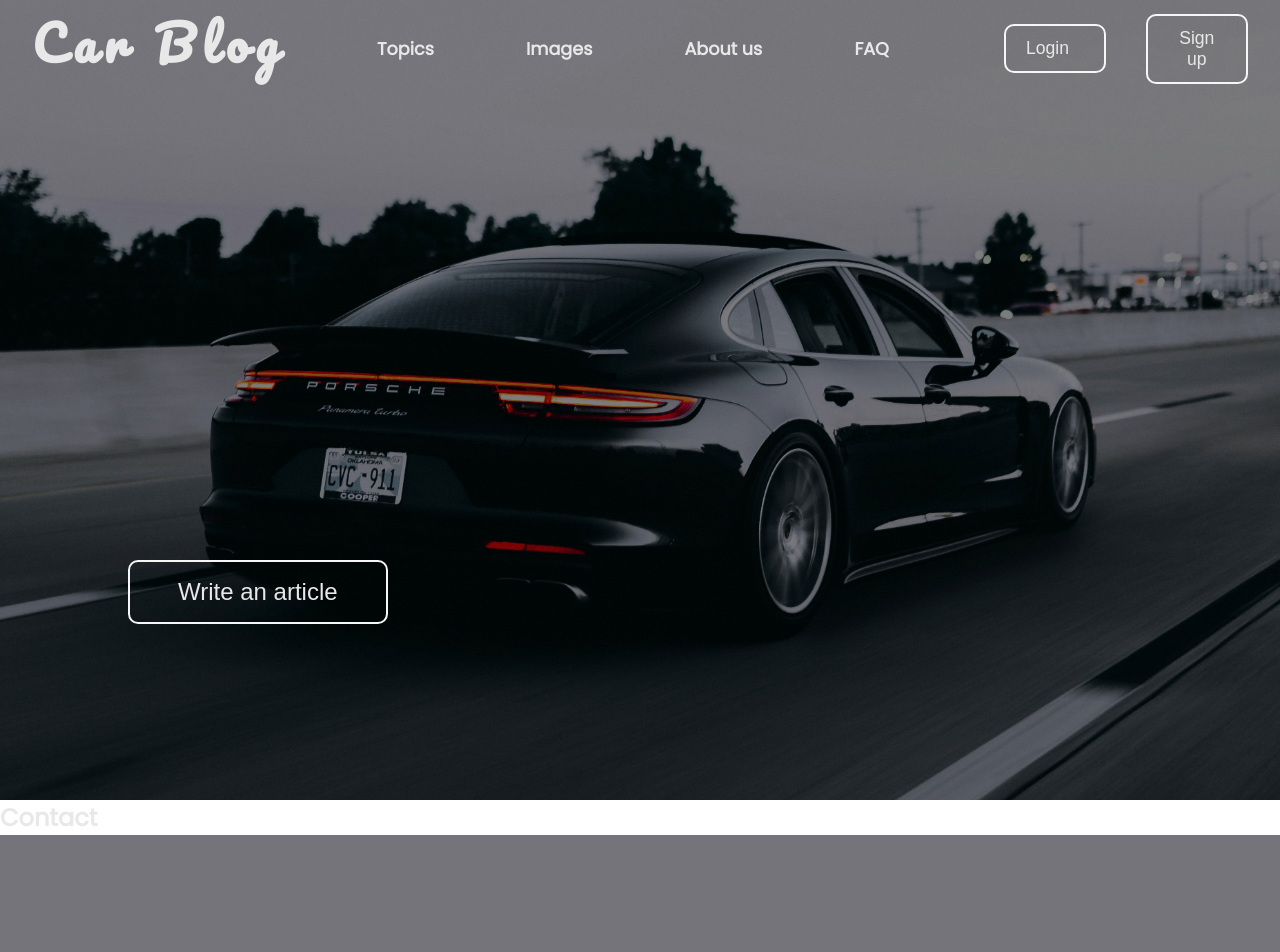
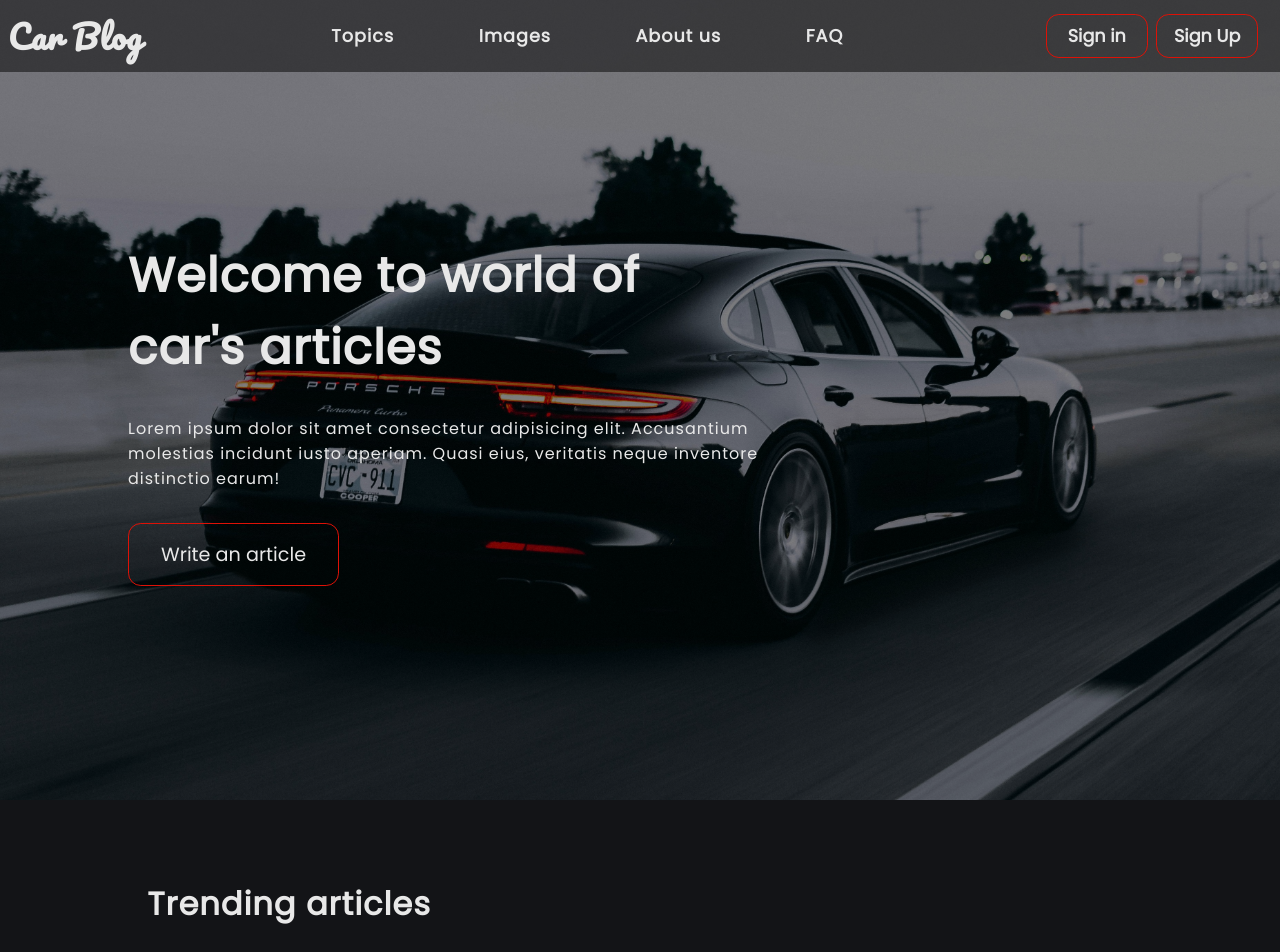
Before and after one commit to Martin-Trinh/Car-Post-Blog, a PHP site: page / in a window 1280 px wide. Shown: the top 952 px of the page. Before the commit the page ends 835 px from the top, so only its background shows below. Run offline with PHP 8.4, Linux system fonts and the light colour scheme.

Commit message:
Homepage styling

```diff
--- a/css/style.css
+++ b/css/style.css
@@ -8,46 +8,61 @@
 /* || variables */
 
 :root{
-    --bg-primary: #f6f6f6;
-    --bg-secondary: #e8e8e8;
-    /* --text-color: #333333; */
+    --bg-primary:#131417;
+    --bg-alt: #e8e8e8;
     --text-color: #e8e8e8;
-    --decor-color: #b90504;
+    --text-color-heading: #fff;
+    --decor-color: #de1106;
     --ff-normal: 'Poppins', sans-serif;
     --ff-heading:'Pacifico', cursive;
-    --fw: 600
+    --fw: 400;
+    --fw-bold: 600;
 }
 /* || GENERAL STYLES */
 body{
     font-family: var(--ff-normal);
+    font-weight: var(--fw);
+    letter-spacing: 1px;
     color: var(--text-color);
-    font-weight: var(--fw);
 }
 a {
     text-decoration: none;
+    color: inherit;
     outline: none;
-    cursor: pointer
+    cursor: pointer;
+    transition: color .25s ease;
 }
 a:visited{
     color: var(--text-color);
 }
 
+
 button{
+    display: inline-block;
+    font: inherit;
+    color: inherit;
     outline: none;
     cursor: pointer;
-    border-radius: 10px;
-    text-align: center;
-    padding: .75rem 1.25rem;
-    border: 2px solid var(--bg-primary);
-    font-size: 1.1rem;
+    border-radius: .8rem;
+    padding: 0.5rem;
+    border: .1rem solid var(--decor-color);
     background-color: transparent;
     color: var(--text-color);
+    text-align: inherit;
+    text-decoration: none;
+    transition: background-color .25s ease-in
 }
 button:hover{
-    background-color: var(--bg-primary);
+    background-color: var(--decor-color);
+    color: var(--bg-primary);
 }
 li {
     list-style: none;
+}
+img {
+    width: 100%;
+    object-fit: cover;
+    display: block;
 }
 /* || Header */
 
@@ -55,16 +70,31 @@
     position: relative;
     min-height: 100vh;
     max-width: 100%;
-    background-image: linear-gradient(rgba(0,0,0, 0.5), rgba(0,0,0, 0.5)), url(../img/porsche_black.jpg);
+    background: linear-gradient(rgba(0,0,0, 0.5), rgba(0,0,0, 0.5)), url(../img/porsche_black.jpg);
     background-position: center;
     background-size: cover;
+    background-attachment: fixed;
 }
-header .write-btn{
+
+
+.heading-text{
     position: absolute;
-    top: 70%;
+    width: 40rem;
+    top: 30%;
     left: 10%;
-    padding: 1rem 3rem;
-    font-size: 1.5rem;
+    display: flex;
+    flex-direction: column;
+    justify-content: flex-start;
+    align-items: start;
+    gap: 2rem
+}
+.heading-text h2{
+    font-size: 3rem;
+}
+
+.write-btn{
+    padding: 1rem 2rem;
+    font-size: 1.2rem;
 }
 /* || Navigation */
 nav {
@@ -72,15 +102,17 @@
     justify-content: space-between;
     color: var(--text-color);
     font-size: 1.1rem;
-    /* background-color: var(--bg-secondary); */
+    text-align: center;
+    transition: color ease 1s;
+    font-weight: var(--fw-bold);
+    background-color: rgba(0,0,0, 0.5);
 }
-nav .page-logo{
+.page-logo{
     font-family: var(--ff-heading);
-    font-size: 3rem;
-    letter-spacing: 0.5rem;
-    margin-left: 2rem;
+    font-size: 2rem;
+    padding: .5rem
 }
-nav .nav-links {
+nav .menu {
     align-items: center;
     display: flex;
     justify-content: space-between;
@@ -90,17 +122,143 @@
 nav .login {
     display: flex;
     align-items: center;
-    justify-content: space-between;
-    margin: .75rem;
-    margin-right: 2rem;
+    justify-content: center;
+    gap: 0.5rem;
     width: 20%;
 }
 nav .login button{
     width:40%;
 }
-nav .nav-links .dropdown{
+.menu a:hover{
+    color:var(--decor-color);
+}
+.dropdown{
     position: absolute;
     display: none;
+    text-align: start;
+}
+.topic:hover .dropdown{
+    display: block;
 }
 
-/* || Typography */
+.container{
+    background-color: var(--bg-primary);
+    max-width: 100%;
+    margin: 0 auto;
+    padding: 3rem 1.5rem;
+}
+/* || Trending section styles */
+.trending-article, .latest-article{
+    width: 80%;
+    margin: auto;
+}
+.section-heading{
+    padding:2rem 0;
+    font-size: 2rem;
+    border-bottom: 1px solid var(--decor-color);
+}
+
+.article{
+    font-size: 0.9rem ;
+    display: flex;
+    margin-top: 2rem;
+    gap: 2rem;
+
+}
+.article-img{
+    flex:1;
+    overflow: hidden;
+    height: fit-content;
+    border-radius: 1rem;
+    box-shadow: rgba(100, 100, 111, 0.2) 0px 7px 29px 0px;
+}
+
+.article-info{
+    display: flex;
+    flex-direction: column;
+    justify-content: space-between;
+    gap: 1rem;
+    align-items: start;
+    flex: 1;
+}
+.article-heading a{
+    font-size: 1.4rem;
+}
+.article-heading:hover a{
+    color: white;
+}
+
+.article-data{
+    width: 100%;
+    display: flex;
+    justify-content: space-between;
+    align-items: flex-end;
+}
+
+.category-btn{
+    padding: 0.5rem 1rem;
+    background-color: var(--bg-alt);
+    color: var(--decor-color);
+    border-radius: 3rem;
+    font-weight: 600;
+}
+.read-btn{
+    padding: 0.7rem 1rem;
+}
+
+.likes{
+    margin-right: 2rem
+}
+
+
+/* || Latest article */
+
+.latest-list{
+    display: grid;
+    grid-template-columns: repeat(3, 1fr);
+    gap: 3rem;
+}
+.latest-article .article{
+    font-size: 0.8rem;
+    flex-direction: column;
+}
+.latest-article .category-btn{
+    padding: 0.2rem 0.5rem;
+}
+.latest-article h3 a{
+    font-size: 1rem;
+}
+
+/* || Footer */
+footer{
+    border-top: 1px solid var(--decor-color);
+    background-color: #f5f5f5;
+    padding: 3rem 0 0;
+    display: grid;
+    grid-template-columns: 2fr 1fr 1fr 1fr;
+    margin: auto;
+    gap: 2rem;
+    font-size: 0.8rem;
+    line-height: 1.6rem;
+    border: 1px solid var(--decor-color);
+}
+footer p{
+    font-size: 0.7rem;
+}
+footer a:hover{
+    color: white;
+}
+footer h2{
+    margin-bottom: 1rem;
+    font-weight: 600;
+    font-size: 1.2rem;
+}
+.footer-about{
+    display: flex;
+    flex-direction: column;
+    gap: 1rem
+}
+
+.copyright-footer{
+    margin-top: 2rem
+}
--- a/index.html
+++ b/index.html
@@ -1,19 +1,24 @@
 <html lang="en">
   <head>
-    <meta charset="UTF-8">
-    <meta name="viewport" content="width=device-width, initial-scale=1.0">
+    <meta charset="UTF-8" />
+    <meta name="viewport" content="width=device-width, initial-scale=1.0" />
     <title>Car Blog</title>
-    <link rel="stylesheet" href="css/style.css">
+    <!-- Icons -->
+    <link rel="stylesheet" href="https://cdnjs.cloudflare.com/ajax/libs/font-awesome/6.4.2/css/all.min.css">
+    <!-- Styling -->
+    <link rel="stylesheet" href="css/style.css" />
+    <!-- Script -->
     <script src="script.js" defer></script>
   </head>
   <body>
     <header class=".container">
-        <nav class="navigation">
+      <nav class="navbar">
         <h2 class="page-logo">
           <a href="">Car Blog</a>
         </h2>
-            <ul class="nav-links">
-                <li><a href="">Topics</a>
+        <ul class="menu">
+          <li class="topic">
+            <a href="">Topics</a>
             <ul class="dropdown">
               <li><a href="">Latest news</a></li>
               <li><a href="">Reviews</a></li>
@@ -25,28 +30,342 @@
           <li><a href="">FAQ</a></li>
         </ul>
         <div class="login">
-                <button class="button login">Login</button>
-                <button class="button sign-up">Sign up</button>
+          <button class="button login"><a href="">Sign in</a></button>
+          <button class="button sign-up"><a href="">Sign Up</a></button>
         </div>
       </nav>
+      <div class="heading-text">
+        <h2>Welcome to world of car's articles</h2>
+        <p>
+          Lorem ipsum dolor sit amet consectetur adipisicing elit. Accusantium
+          molestias incidunt iusto aperiam. Quasi eius, veritatis neque
+          inventore distinctio earum!
+        </p>
         <button class="write-btn"><a href="">Write an article</a></button>
+      </div>
     </header>
     <main class="container">
-        <article class="article article-primary"></article>
-        <article class="article article-secondary"></article>
+      <section class="trending-article">
+        <h2 class="section-heading">Trending articles</h2>
+        <div class="trending-list">
+          <article class="article">
+            <div class="article-img">
+              <img
+                src="https://images.unsplash.com/photo-1685097879207-1a897190300f?q=80&w=1932&auto=format&fit=crop&ixlib=rb-4.0.3&ixid=M3wxMjA3fDB8MHxwaG90by1wYWdlfHx8fGVufDB8fHx8fA%3D%3D"
+                alt="article img"
+              />
+            </div>
+            <div class="article-info">
+              <h3 class="article-heading">
+                <a href="">
+                  Stála u zrodu Tinderu, pak založila seznamku vyladěnou pro
+                  ženy. Teď se stahuje, byznys drhne
+                </a>
+              </h3>
+              <a class="category-btn">Technology</a>
+              <p class="article-description">
+                Společnost Bumble zažívá akciový pád podobně jako některé další
+                startupové hvězdy. Změny čekají i zakladatelku Whitney Wolfe
+                Herdovou.
+              </p>
+              <div class="article-data">
+                <div class="author">
+                  <p><a class="article-author" href="">Author</a></p>
+                  <p class="article-date">13 January 2023</p>
+                </div>
+                <div class="likes">
+                  <p>10 Likes</p>
+                </div>
+              </div>
+            </div>
+          </article>
+          <article class="article">
+            <div class="article-img">
+              <img
+                src="https://images.unsplash.com/photo-1493238792000-8113da705763?q=80&w=2070&auto=format&fit=crop&ixlib=rb-4.0.3&ixid=M3wxMjA3fDB8MHxwaG90by1wYWdlfHx8fGVufDB8fHx8fA%3D%3D"
+                alt="article img"
+              />
+            </div>
+            <div class="article-info">
+              <h3 class="article-heading">
+                <a href="">
+                  Stála u zrodu Tinderu, pak založila seznamku vyladěnou pro
+                  ženy. Teď se stahuje, byznys drhne
+                </a>
+              </h3>
+              <a class="category-btn">Technology</a>
+              <p class="article-description">
+                Společnost Bumble zažívá akciový pád podobně jako některé další
+                startupové hvězdy. Změny čekají i zakladatelku Whitney Wolfe
+                Herdovou.
+              </p>
+              <div class="article-data">
+                <div class="author">
+                  <p><a class="article-author" href="">Author</a></p>
+                  <p class="article-date">13 January 2023</p>
+                </div>
+                <div class="likes">
+                  <p>10 Likes</p>
+                </div>
+              </div>
+            </div>
+          </article>
+          <article class="article">
+            <div class="article-img">
+              <img
+                src="https://images.unsplash.com/photo-1685097879207-1a897190300f?q=80&w=1932&auto=format&fit=crop&ixlib=rb-4.0.3&ixid=M3wxMjA3fDB8MHxwaG90by1wYWdlfHx8fGVufDB8fHx8fA%3D%3D"
+                alt="article img"
+              />
+            </div>
+            <div class="article-info">
+              <h3 class="article-heading">
+                <a href="">
+                  Stála u zrodu Tinderu, pak založila seznamku vyladěnou pro
+                  ženy. Teď se stahuje, byznys drhne
+                </a>
+              </h3>
+              <a class="category-btn">Technology</a>
+              <p class="article-description">
+                Společnost Bumble zažívá akciový pád podobně jako některé další
+                startupové hvězdy. Změny čekají i zakladatelku Whitney Wolfe
+                Herdovou.
+              </p>
+              <div class="article-data">
+                <div class="author">
+                  <p><a class="article-author" href="">Author</a></p>
+                  <p class="article-date">13 January 2023</p>
+                </div>
+                <div class="likes">
+                  <p>10 Likes</p>
+                </div>
+              </div>
+            </div>
+          </article>
+        </div>
+      </section>
+      <section class="latest-article">
+        <h2 class="section-heading">Latest articles</h2>
+        <div class="latest-list">
+          <article class="article">
+            <div class="article-img">
+              <img
+                src="https://images.unsplash.com/photo-1493238792000-8113da705763?q=80&w=2070&auto=format&fit=crop&ixlib=rb-4.0.3&ixid=M3wxMjA3fDB8MHxwaG90by1wYWdlfHx8fGVufDB8fHx8fA%3D%3D"
+                alt="article img"
+              />
+            </div>
+            <div class="article-info">
+              <h3 class="article-heading">
+                <a href="">
+                  Stála u zrodu Tinderu, pak založila seznamku vyladěnou pro
+                  ženy. Teď se stahuje, byznys drhne
+                </a>
+              </h3>
+              <a class="category-btn">Technology</a>
+              <p class="article-description">
+                Společnost Bumble zažívá akciový pád podobně jako některé další
+                startupové hvězdy. Změny čekají i zakladatelku Whitney Wolfe
+                Herdovou.
+              </p>
+              <div class="article-data">
+                <div class="author">
+                  <p><a class="article-author" href="">Author</a></p>
+                  <p class="article-date">13 January 2023</p>
+                </div>
+                <div class="likes">
+                  <p>10 Likes</p>
+                </div>
+              </div>
+            </div>
+          </article>
+          <article class="article">
+            <div class="article-img">
+              <img
+                src="https://images.unsplash.com/photo-1493238792000-8113da705763?q=80&w=2070&auto=format&fit=crop&ixlib=rb-4.0.3&ixid=M3wxMjA3fDB8MHxwaG90by1wYWdlfHx8fGVufDB8fHx8fA%3D%3D"
+                alt="article img"
+              />
+            </div>
+            <div class="article-info">
+              <h3 class="article-heading">
+                <a href="">
+                  Stála u zrodu Tinderu, pak založila seznamku vyladěnou pro
+                  ženy. Teď se stahuje, byznys drhne
+                </a>
+              </h3>
+              <a class="category-btn">Technology</a>
+              <p class="article-description">
+                Společnost Bumble zažívá akciový pád podobně jako některé další
+                startupové hvězdy. Změny čekají i zakladatelku Whitney Wolfe
+                Herdovou.
+              </p>
+              <div class="article-data">
+                <div class="author">
+                  <p><a class="article-author" href="">Author</a></p>
+                  <p class="article-date">13 January 2023</p>
+                </div>
+                <div class="likes">
+                  <p>10 Likes</p>
+                </div>
+              </div>
+            </div>
+          </article>
+          <article class="article">
+            <div class="article-img">
+              <img
+                src="https://images.unsplash.com/photo-1493238792000-8113da705763?q=80&w=2070&auto=format&fit=crop&ixlib=rb-4.0.3&ixid=M3wxMjA3fDB8MHxwaG90by1wYWdlfHx8fGVufDB8fHx8fA%3D%3D"
+                alt="article img"
+              />
+            </div>
+            <div class="article-info">
+              <h3 class="article-heading">
+                <a href="">
+                  Stála u zrodu Tinderu, pak založila seznamku vyladěnou pro
+                  ženy. Teď se stahuje, byznys drhne
+                </a>
+              </h3>
+              <a class="category-btn">Technology</a>
+              <p class="article-description">
+                Společnost Bumble zažívá akciový pád podobně jako některé další
+                startupové hvězdy. Změny čekají i zakladatelku Whitney Wolfe
+                Herdovou.
+              </p>
+              <div class="article-data">
+                <div class="author">
+                  <p><a class="article-author" href="">Author</a></p>
+                  <p class="article-date">13 January 2023</p>
+                </div>
+                <div class="likes">
+                  <p>10 Likes</p>
+                </div>
+              </div>
+            </div>
+          </article>
+          <article class="article">
+            <div class="article-img">
+              <img
+                src="https://images.unsplash.com/photo-1493238792000-8113da705763?q=80&w=2070&auto=format&fit=crop&ixlib=rb-4.0.3&ixid=M3wxMjA3fDB8MHxwaG90by1wYWdlfHx8fGVufDB8fHx8fA%3D%3D"
+                alt="article img"
+              />
+            </div>
+            <div class="article-info">
+              <h3 class="article-heading">
+                <a href="">
+                  Stála u zrodu Tinderu, pak založila seznamku vyladěnou pro
+                  ženy. Teď se stahuje, byznys drhne
+                </a>
+              </h3>
+              <a class="category-btn">Technology</a>
+              <p class="article-description">
+                Společnost Bumble zažívá akciový pád podobně jako některé další
+                startupové hvězdy. Změny čekají i zakladatelku Whitney Wolfe
+                Herdovou.
+              </p>
+              <div class="article-data">
+                <div class="author">
+                  <p><a class="article-author" href="">Author</a></p>
+                  <p class="article-date">13 January 2023</p>
+                </div>
+                <div class="likes">
+                  <p>10 Likes</p>
+                </div>
+              </div>
+            </div>
+          </article>
+          <article class="article">
+            <div class="article-img">
+              <img
+                src="https://images.unsplash.com/photo-1493238792000-8113da705763?q=80&w=2070&auto=format&fit=crop&ixlib=rb-4.0.3&ixid=M3wxMjA3fDB8MHxwaG90by1wYWdlfHx8fGVufDB8fHx8fA%3D%3D"
+                alt="article img"
+              />
+            </div>
+            <div class="article-info">
+              <h3 class="article-heading">
+                <a href="">
+                  Stála u zrodu Tinderu, pak založila seznamku vyladěnou pro
+                  ženy. Teď se stahuje, byznys drhne
+                </a>
+              </h3>
+              <a class="category-btn">Technology</a>
+              <p class="article-description">
+                Společnost Bumble zažívá akciový pád podobně jako některé další
+                startupové hvězdy. Změny čekají i zakladatelku Whitney Wolfe
+                Herdovou.
+              </p>
+              <div class="article-data">
+                <div class="author">
+                  <p><a class="article-author" href="">Author</a></p>
+                  <p class="article-date">13 January 2023</p>
+                </div>
+                <div class="likes">
+                  <p>10 Likes</p>
+                </div>
+              </div>
+            </div>
+          </article>
+          <article class="article">
+            <div class="article-img">
+              <img
+                src="https://images.unsplash.com/photo-1493238792000-8113da705763?q=80&w=2070&auto=format&fit=crop&ixlib=rb-4.0.3&ixid=M3wxMjA3fDB8MHxwaG90by1wYWdlfHx8fGVufDB8fHx8fA%3D%3D"
+                alt="article img"
+              />
+            </div>
+            <div class="article-info">
+              <h3 class="article-heading">
+                <a href="">
+                  Stála u zrodu Tinderu, pak založila seznamku vyladěnou pro
+                  ženy. Teď se stahuje, byznys drhne
+                </a>
+              </h3>
+              <a class="category-btn">Technology</a>
+              <p class="article-description">
+                Společnost Bumble zažívá akciový pád podobně jako některé další
+                startupové hvězdy. Změny čekají i zakladatelku Whitney Wolfe
+                Herdovou.
+              </p>
+              <div class="article-data">
+                <div class="author">
+                  <p><a class="article-author" href="">Author</a></p>
+                  <p class="article-date">13 January 2023</p>
+                </div>
+                <div class="likes">
+                  <p>10 Likes</p>
+                </div>
+              </div>
+            </div>
+          </article>
+        </div>
+      </section>
     </main>
     <footer class="container">
-        <p class="page-description"></p>
-        <h2>Contact</h2>
-        <ul class="contact-social">
-            <li><a href=""></a></li>
-            <li><a href=""></a></li>
-            <li><a href=""></a></li>
+      <div class="footer-about">
+        <h2 class="page-logo footer-logo">Car Blog</h2>
+        <p>Lorem ipsum dolor sit amet consectetur adipisicing elit. Incidunt quae, ipsum aliquid optio veniam sed perspiciatis laborum dolore rerum? Impedit quis, provident est, veritatis similique natus rerum blanditiis eum recusandae accusamus</p>
+        <div class="copyright-footer">
+          <p>Copyright &copy; 2023 Car Blog. All rights reserved.</p>
+        </div>
+      </div>
+      <div class="faq-footer">
+        <h2>FAQ</h2>
+        <ul>
+          <li><a href="">How to write an article?</a></li>
+          <li><a href="">Who can see my post?</a></li>
+          <li><a href="">Who can edit my post?</a></li>
+          <li><a href="">Rules</a></li>
         </ul>
-        <div class="container site-map">
+      </div>
+      <div class="my-account-footer">
+        <h2>My Account</h2>
         <ul>
-                <li></li>
+          <li><a href="">My articles</a></li>
+          <li><a href="">My profile</a></li>
         </ul>
+      </div>
+      <div class="contact-admin-footer">
+        <h2>Admin Contact</h2>
+        <div class="footer-contact">
+          <a href="" target="_blank"><i  class="fa-brands fa-facebook"></i></a>
+          <a href="" target="_blank"><i  class="fa-brands fa-instagram"></i></a>
+          <a href="" target="_blank"><i class="fa-brands fa-x-twitter"></i></a>
+        </div>
       </div>
     </footer>
   </body>
--- a/script.js
+++ b/script.js
@@ -12,7 +12,8 @@
 
 fetch(url)
 .then((res)=>{
-    const response = res.json()
+    // const response = res.json()
+    console.log(res.text)
 })
 .catch((e)=>{
     console.log(e)
```
Also changed, not shown: app.js (+45 -6 lines), form.html (+18 -7 lines). Lines whose indentation alone changed are shown as unchanged.
